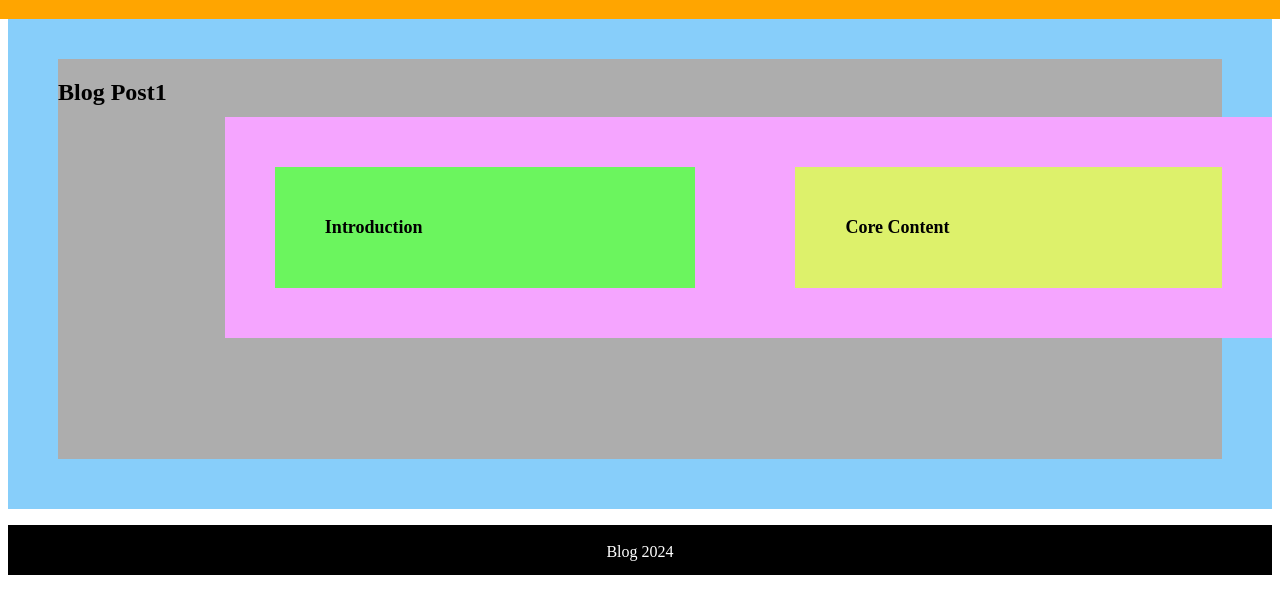
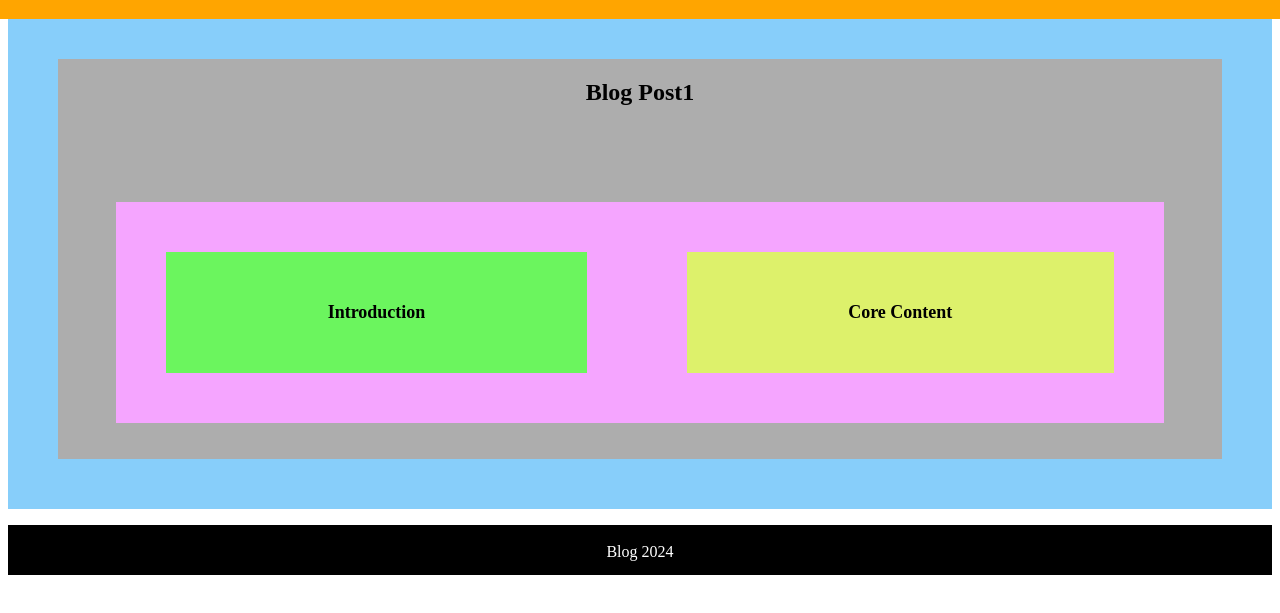
Before and after one commit to Deelaka23/ResponsiveSite, a plain HTML site: page index.html in a window 1280 px wide. Shown: the part 61-674 px from the top of the page. Drawn offline with Linux system fonts and the light colour scheme.

Commit message:
Update styles.css

```diff
--- a/styles.css
+++ b/styles.css
@@ -22,7 +22,7 @@ main{
 }
 article {
   display: flex;
-  flex-wrap: wrap;
+  text-align:center;
   flex-direction: column;
   background-color: rgb(173, 173, 173);
   width: 100%;
```
